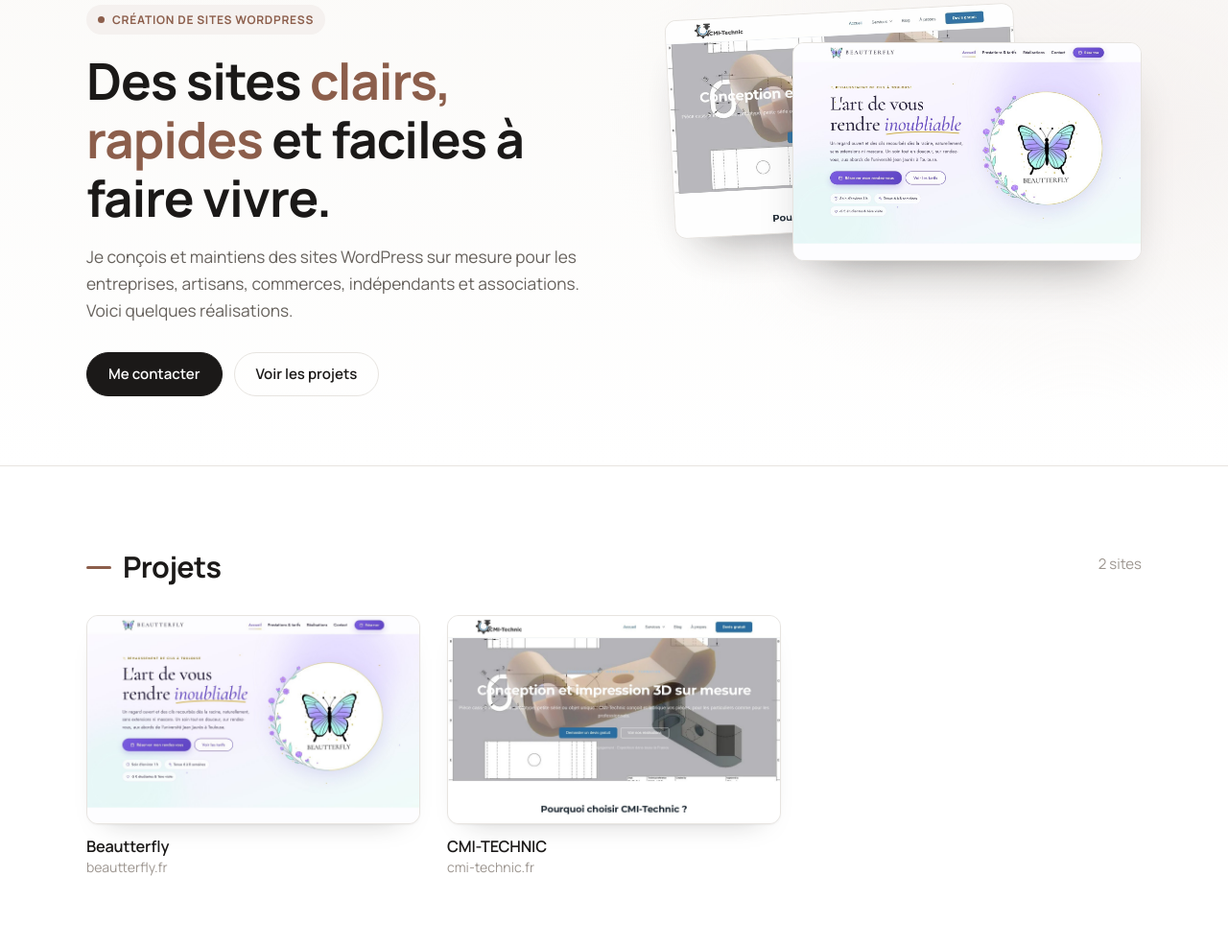
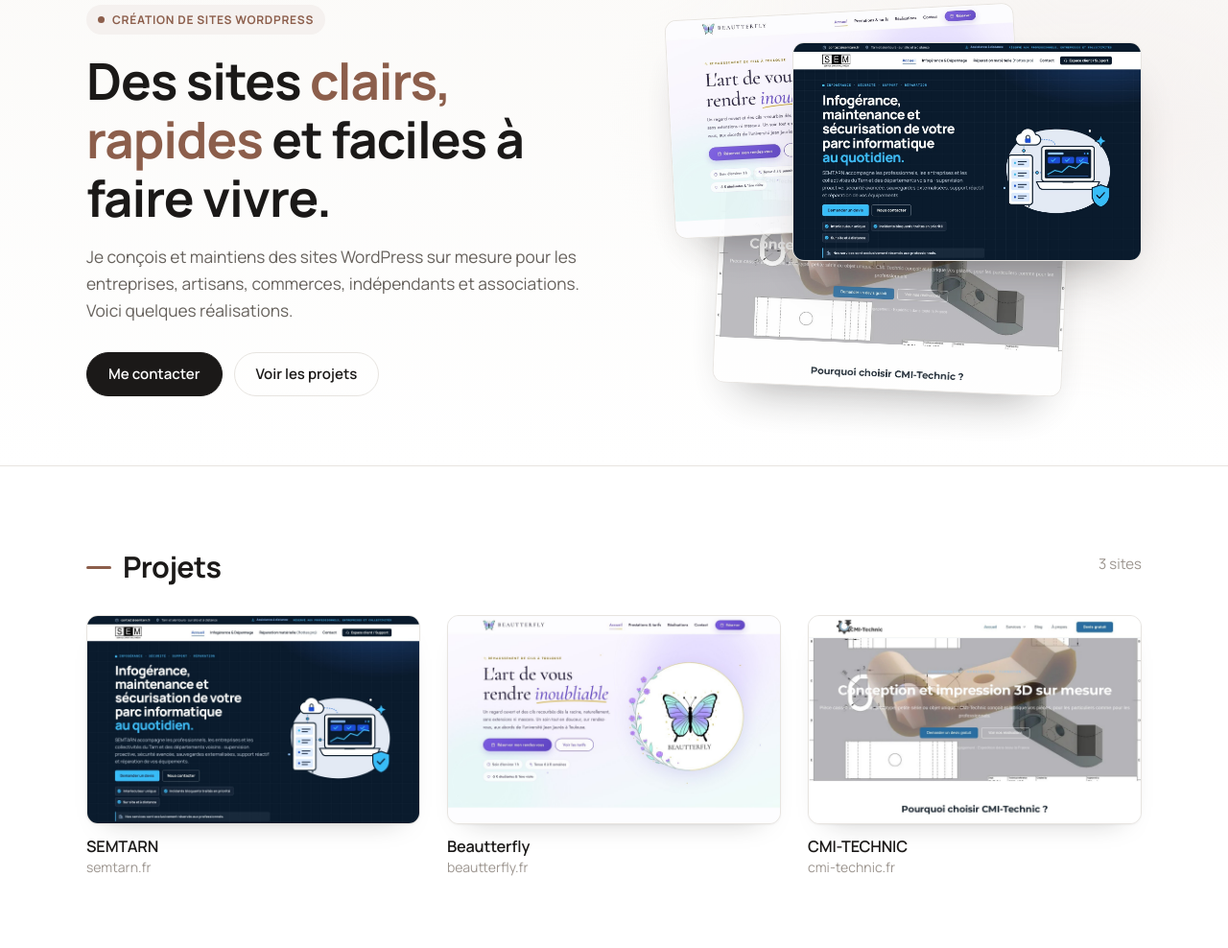
Before and after one commit to LucasJALRAS/portfolio, a plain HTML site: page index.html in a window 1280 px wide. Shown: the part 124-1112 px from the top of the page at 96% size. Drawn offline with Linux system fonts and the light colour scheme.

Commit message:
Mise à jour du portfolio (3 projets)

```diff
--- a/index.html
+++ b/index.html
@@ -10,7 +10,7 @@
 <meta property="og:type" content="website">
 <meta property="og:title" content="semtarn.fr - Création de sites WordPress">
 <meta property="og:description" content="Je conçois et maintiens des sites WordPress sur mesure pour les entreprises, artisans, commerces, indépendants et associations. Voici quelques réalisations.">
-<meta property="og:image" content="https://portfolio.semtarn.fr/images/beautterfly.jpg">
+<meta property="og:image" content="https://portfolio.semtarn.fr/images/semtarn.jpg">
 <meta name="twitter:card" content="summary_large_image">
 <meta name="theme-color" content="#ffffff">
 <link rel="icon" href="favicon.svg?v=256c92d1ee" type="image/svg+xml">
@@ -43,16 +43,22 @@
       </div>
     </div>
     <div class="hero-visual" aria-hidden="true">
-      <div class="peek peek-1"><img src="images/beautterfly.jpg" alt="" width="1440" height="900" decoding="async"></div>
-      <div class="peek peek-2"><img src="images/cmi-technic.jpg" alt="" width="1440" height="900" decoding="async"></div>
+      <div class="peek peek-1"><img src="images/semtarn.jpg" alt="" width="1440" height="900" decoding="async"></div>
+      <div class="peek peek-2"><img src="images/beautterfly.jpg" alt="" width="1440" height="900" decoding="async"></div>
+      <div class="peek peek-3"><img src="images/cmi-technic.jpg" alt="" width="1440" height="900" decoding="async"></div>
     </div>
   </div>
 </section>
 
 <section class="section" id="projets">
   <div class="wrap">
-    <div class="section-head"><h2>Projets</h2><span class="count">2 sites</span></div>
+    <div class="section-head"><h2>Projets</h2><span class="count">3 sites</span></div>
     <div class="grid" id="grille">
+    <a class="card" href="https://semtarn.fr" target="_blank" rel="noopener">
+      <div class="shot"><img src="images/semtarn.jpg" alt="Site SEMTARN" width="1440" height="900" loading="eager" decoding="async"></div>
+      <h3>SEMTARN</h3>
+      <p class="meta">semtarn.fr</p>
+    </a>
     <a class="card" href="https://beautterfly.fr" target="_blank" rel="noopener">
       <div class="shot"><img src="images/beautterfly.jpg" alt="Site Beautterfly" width="1440" height="900" loading="eager" decoding="async"></div>
       <h3>Beautterfly</h3>
```
Also changed, not shown: images/semtarn.jpg (added).
